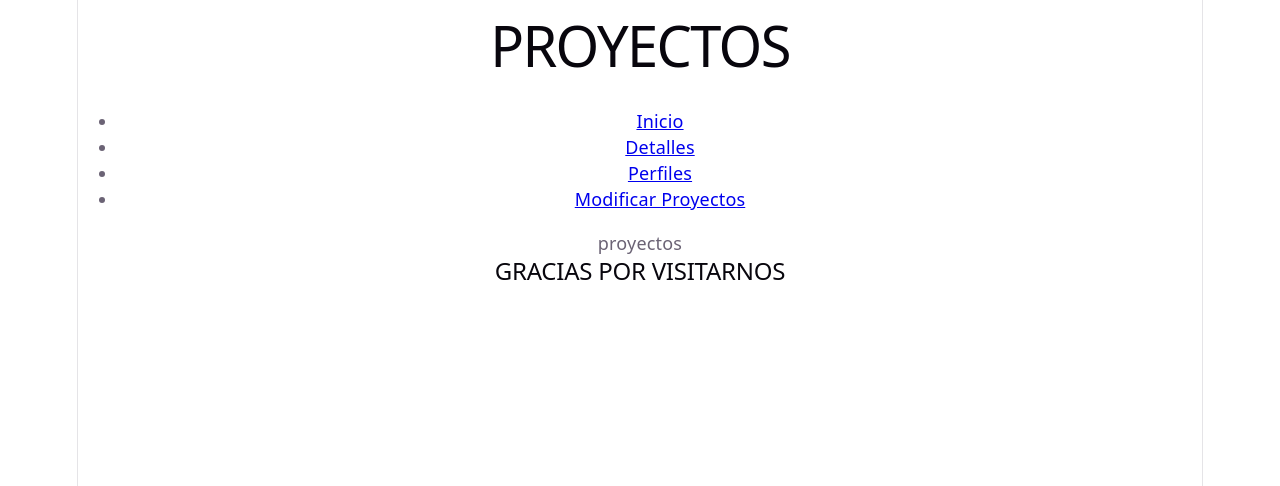
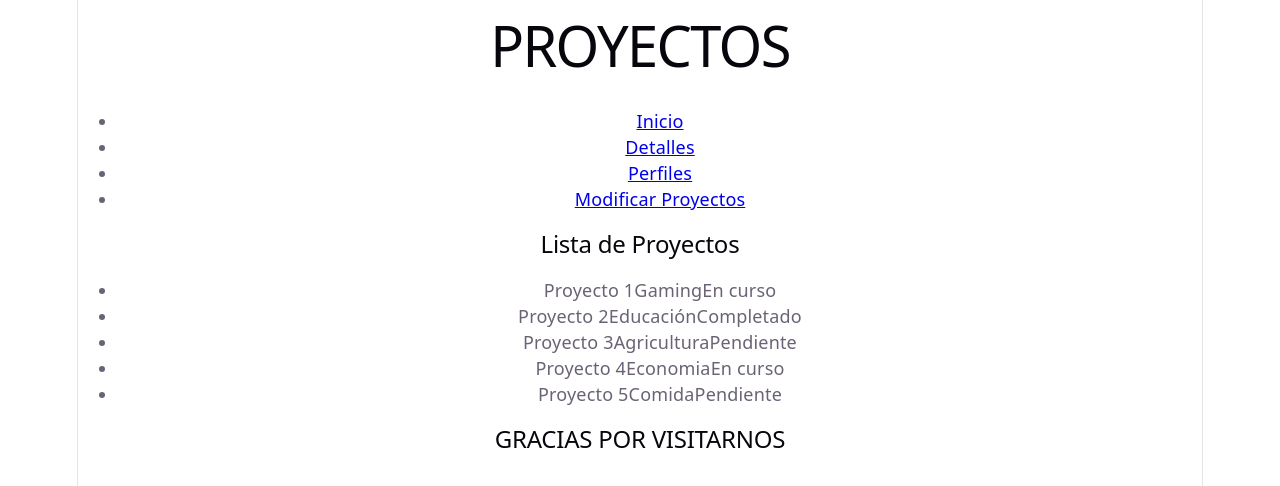
Before and after one commit to MateoMendietauwu69/pv_tp3_grupo4, a React (Vite) app: page / in a window 1280 px wide. Shown: the top 486 px of the page. Built offline with nearby package versions, Linux system fonts and the light colour scheme.

Commit message:
correccion decontenido -David Palacios

```diff
--- a/src/components/ListaProyectos.jsx
+++ b/src/components/ListaProyectos.jsx
@@ -1,12 +1,23 @@
-//import obtenerProyectos from '../services/proyectoService.js'
+import proyectoService from '../services/proyectoService.js'
 
 function ListaPro() {
 
+    const pro = proyectoService.obtenerProyectos()
+
     return(
         <>
-            <nav>
-                <a>proyectos</a>
-            </nav>
+            <div>
+                <h2>Lista de Proyectos</h2>
+                <ul>
+                    {pro.map(proyecto =>(
+                        <li>
+                            {proyecto.titulo}
+                            {proyecto.categoria}
+                            {proyecto.estado}
+                        </li>
+                    ))}
+                </ul>
+            </div>
         </>
     )
 }
```
Also changed, not shown: src/services/proyectoService.js (+4 -4 lines).
